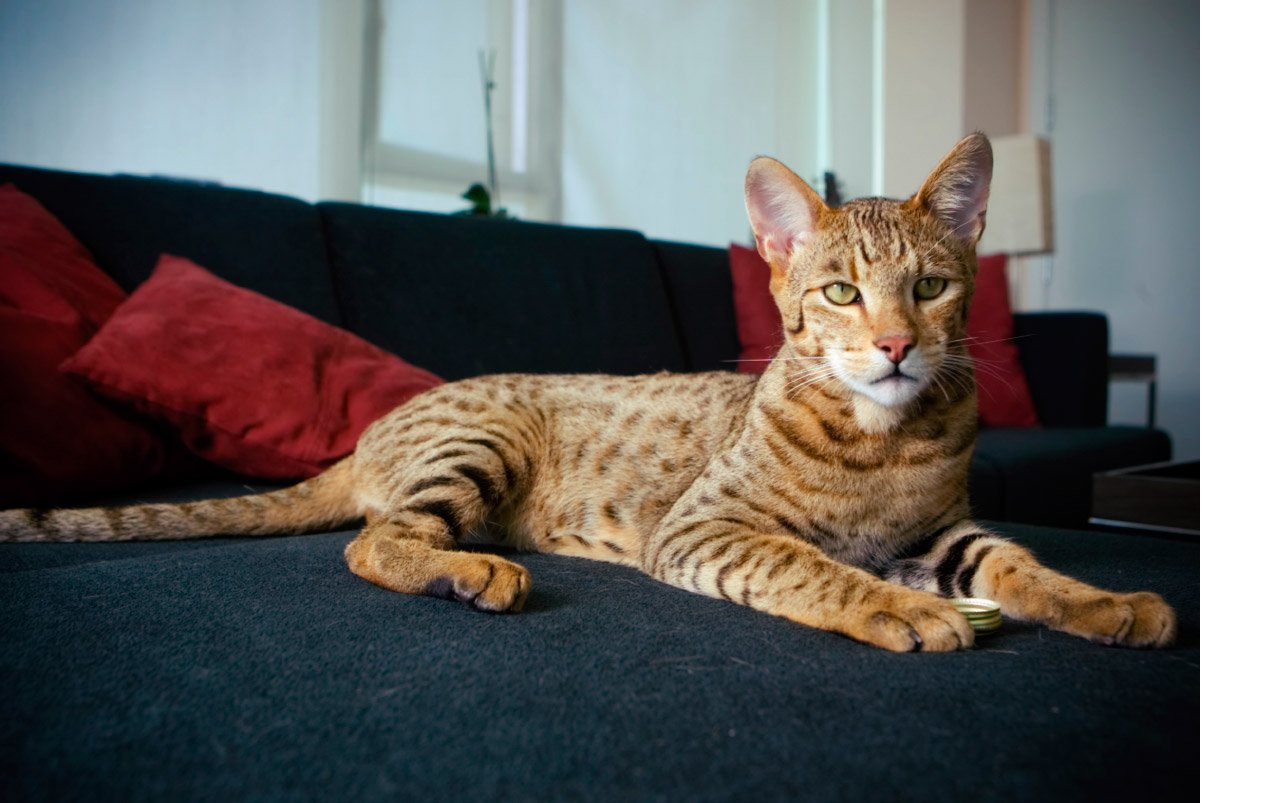
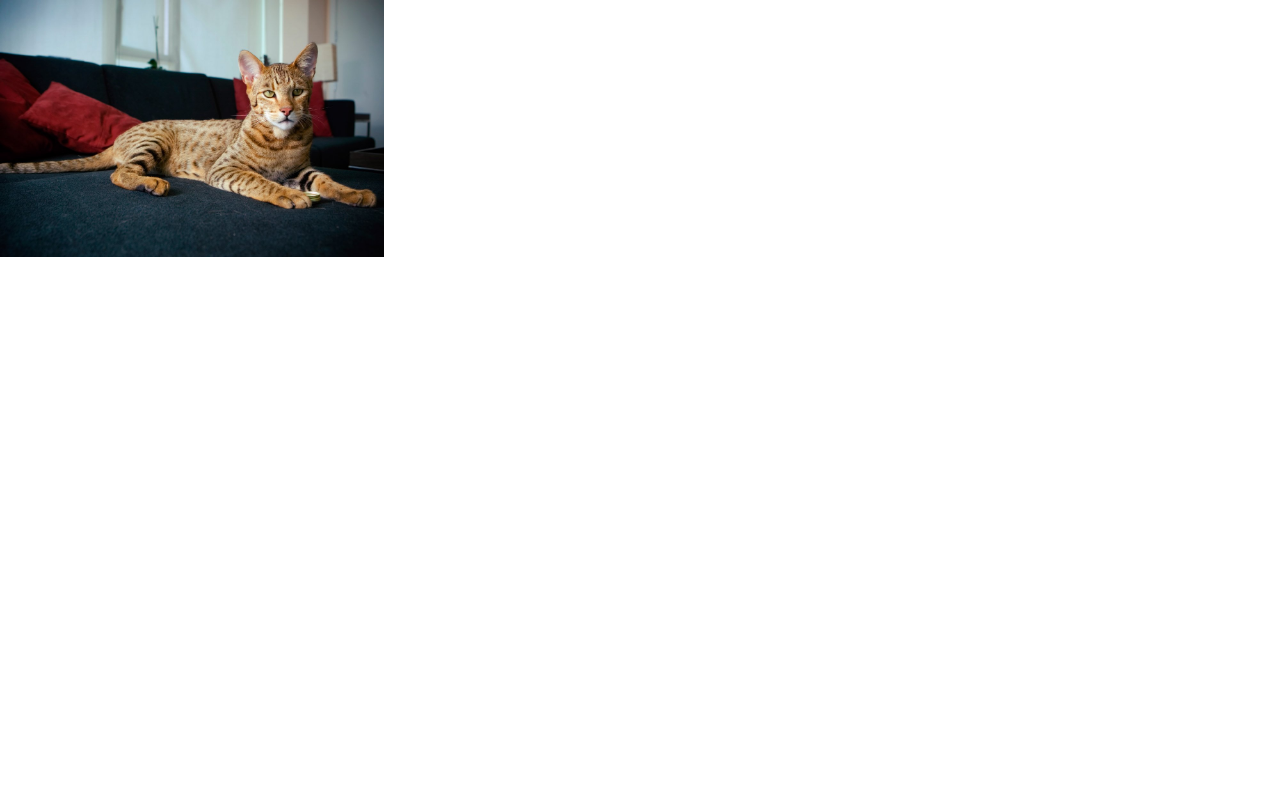
Before and after one commit to treinaweb/Tailwind-Primeiros-Passos, a website: page imagens.html in a window 1280 px wide. Drawn offline with nearby package versions, Linux system fonts and the light colour scheme; files that its build step writes are made by us from their sources.

Commit message:
01:28 Definindo largura para imagem

```diff
--- a/imagens.html
+++ b/imagens.html
@@ -9,7 +9,7 @@
 </head>
 <body>
     <div>
-        <img src="img/gato_laranja.jpg" alt="" class="">
+        <img src="img/gato_laranja.jpg" alt="" class="w-96">
     </div>
 </body>
 </html>
```
